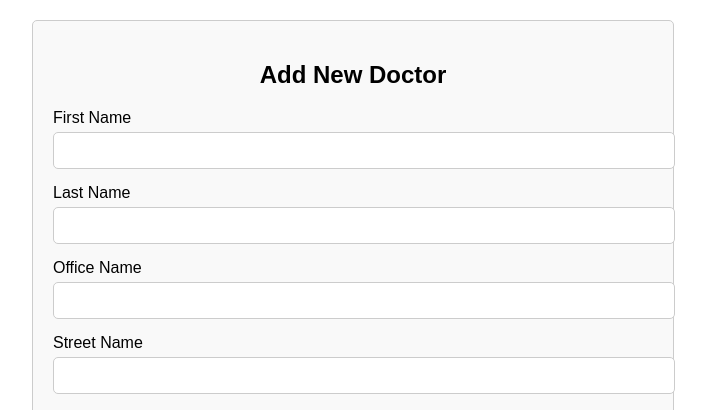
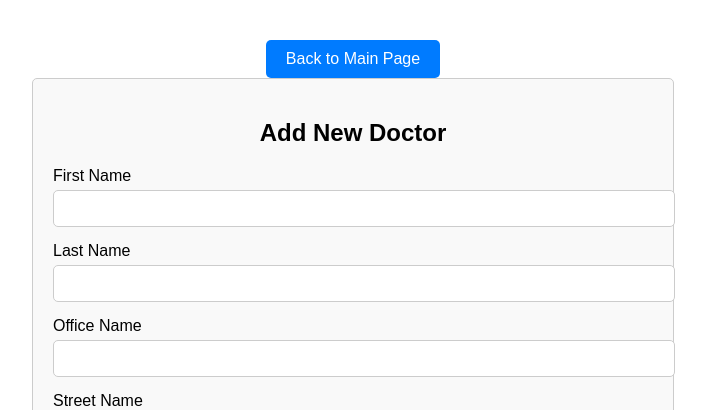
Before and after one commit to Khushi-12/Breaking_DBMS, a Flask app: page /add_new in a window 1280 px wide. Shown: the top 410 px of the page, without its empty margins (287-993 px from the left). Run offline with Flask 3, Linux system fonts and the light colour scheme; data comes from the database, SQL or seed files in the repository.

Commit message:
Added back button to add-new tab

```diff
--- a/templates/add_new.html
+++ b/templates/add_new.html
@@ -83,9 +83,31 @@
             background-color: #dc3545;
             color: white;
         }
+        .back-button {
+            margin-top: 20px;
+            display: flex;
+            justify-content: center;
+        }
+
+        .back-button button {
+            padding: 10px 20px;
+            font-size: 16px;
+            background-color: #007bff;
+            color: white;
+            border: none;
+            border-radius: 5px;
+            cursor: pointer;
+        }
+
+        .back-button button:hover {
+            background-color: #0056b3;
+        }
     </style>
 </head>
 <body>
+    <div class="back-button">
+            <button onclick="goBack()">Back to Main Page</button>
+    </div>
     <div class="form-container">
         <h2>Add New Doctor</h2>
         <form id="doctor-form">
@@ -178,110 +200,9 @@
     </script>
 
     <script>
-    //     const certificationsContainer = document.getElementById("certifications-container");
-    //     const addCertificationButton = document.getElementById("add-certification-button");
-    //     let certificationCount = 1;
-
-    //     // Add a new certification form
-    //     // Dynamically add a new certification
-    // // document.querySelectorAll("select").forEach((dropdown) => {
-    // // certificateNames.forEach((cert) => {
-    // //     const option = document.createElement("option");
-    // //     option.value = cert;
-    // //     option.textContent = cert;
-    // //     dropdown.appendChild(option);
-    // //     });
-    // // });
-
-
-    //     addCertificationButton.addEventListener("click", () => {
-    //         certificationCount++;
-    //         const certificationGroup = document.createElement("div");
-    //         certificationGroup.classList.add("certification-group");
-    //         certificationGroup.id = `certification-${certificationCount}`;
-    //         certificationGroup.innerHTML = `
-    //             <h4>Certification ${certificationCount}</h4>
-    //             <div class="form-group">
-    //                 <label for="cert-name-${certificationCount}">Certification Name</label>
-    //                 <select id="cert-name-${certificationCount}" name="certifications[${certificationCount}][certification_name]" required>
-    //                     <option value="">-- Select Certification --</option>
-    //                     {% for cert in certificate_names %}
-    //                             <option value="{{ cert }}">{{ cert }}</option>
-    //                         {% endfor %}
-    //                 </select>
-    //             </div>
-    //             <div class="form-group">
-    //                 <label for="institution-${certificationCount}">Institution</label>
-    //                 <input type="text" id="institution-${certificationCount}" name="certifications[${certificationCount}][institution]" required>
-    //             </div>
-    //             <div class="form-group">
-    //                 <label for="expiration-${certificationCount}">Expiration Date</label>
-    //                 <input type="date" id="expiration-${certificationCount}" name="certifications[${certificationCount}][expiration_date]" required>
-    //             </div>
-    //             <button type="button" class="remove-button" onclick="removeCertification(${certificationCount})">Remove</button>
-    //         `;
-    //         certificationsContainer.appendChild(certificationGroup);
-    //     });
-
-
-
-    //     // Remove a certification form
-    //     function removeCertification(id) {
-    //         const certificationGroup = document.getElementById(`certification-${id}`);
-    //         if (certificationGroup) certificationsContainer.removeChild(certificationGroup);
-    //     }
-
-    //     // Handle form submission
-    //     document.getElementById("doctor-form").addEventListener("submit", (e) => {
-    //     e.preventDefault(); // Prevent default form submission behavior
-    //     console.log(doctorInfo)
-
-    //     // Collect doctor information
-    //     const doctorInfo = {
-    //         first_name: document.getElementById("first-name").value,
-    //         last_name: document.getElementById("last-name").value,
-    //         office_name: document.getElementById("office-name").value,
-    //         office_address_street_name: document.getElementById("street-name").value,
-    //         office_address_street_num: document.getElementById("street-num").value,
-    //         office_address_town: document.getElementById("town").value,
-    //         office_address_state: document.getElementById("state").value,
-    //         office_address_zipcode: document.getElementById("zipcode").value,
-    //         email: document.getElementById("email").value,
-    //         phone: document.getElementById("phone").value,
-    //         specialty: document.getElementById("specialty").value,
-    //         certifications: []
-    //     };
-
-    //     // Collect certifications
-    //     const certificationGroups = document.querySelectorAll(".certification-group");
-    //     certificationGroups.forEach((group) => {
-    //         const certName = group.querySelector(`[id^="cert-name-"]`).value;
-    //         const institution = group.querySelector(`[id^="institution-"]`).value;
-    //         const expirationDate = group.querySelector(`[id^="expiration-"]`).value;
-
-    //         doctorInfo.certifications.push({
-    //             certification_name: certName,
-    //             institution: institution,
-    //             expiration_date: expirationDate
-    //         });
-
-    //     });
-    //     console.log("Doctor Information:", doctorInfo);
-    //     // Confirm submission
-    //     const confirmation = confirm("Are you sure you want to submit?");
-    //     if (confirmation) {
-    //         console.log("Doctor Information:", doctorInfo);
-    //         alert("Doctor information has been saved successfully!");
-    //         // Optionally, send this data to the server via fetch or other methods
-    //     }
-    // });
-
-
-                // Assume this array is populated from the server or defined elsewhere
-
-
-
-
+     function goBack() {
+            window.location.href = '/user'; // Replace '/' with the main page URL
+        }
     const certificationsContainer = document.getElementById("certifications-container");
     const addCertificationButton = document.getElementById("add-certification-button");
     let certificationCount = 1;
```
Also changed, not shown: 3 other files.
